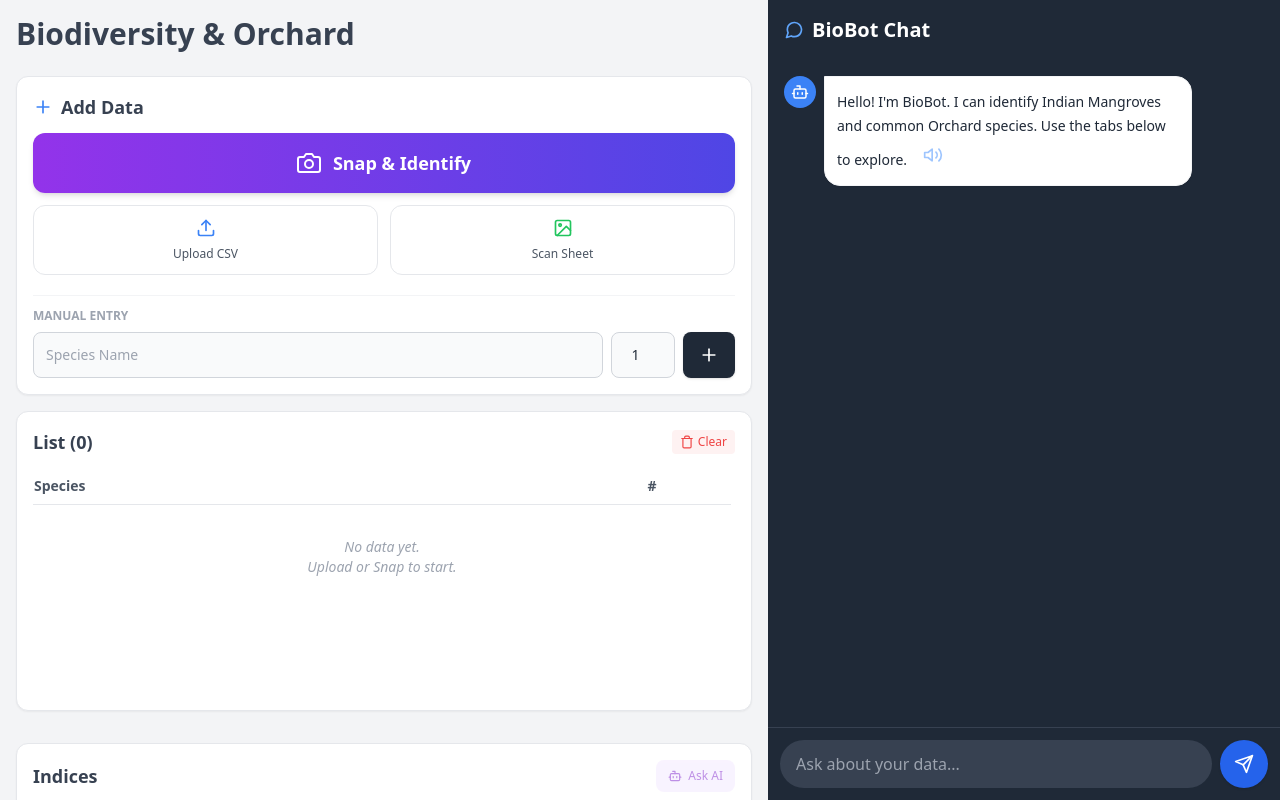
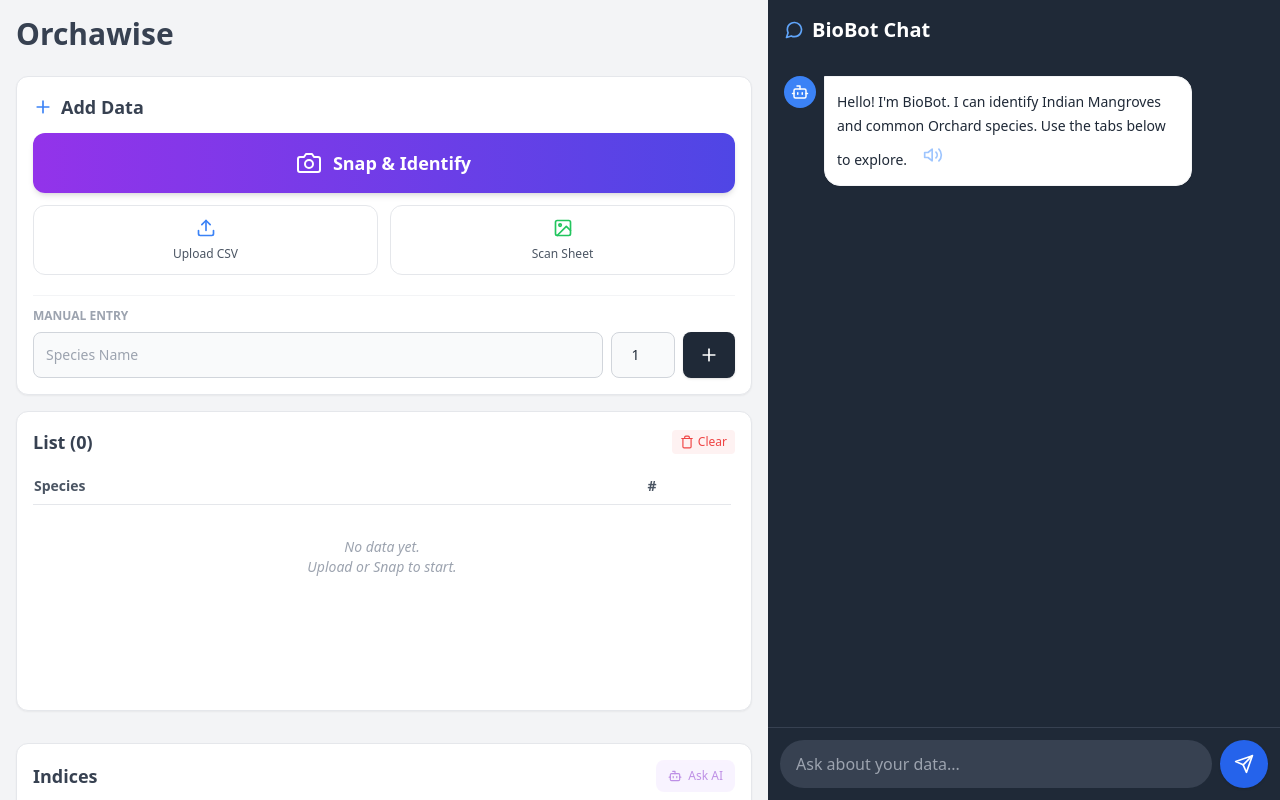
Before and after one commit to vishnusreejith/Orchad-identifier, a plain HTML site: page index.html in a window 1280 px wide. Drawn offline with nearby package versions, Linux system fonts and the light colour scheme.

Commit message:
Update index.html

```diff
--- a/index.html
+++ b/index.html
@@ -133,7 +133,7 @@
 
             <!-- VIEW 1: DATA (Inputs & List) -->
             <div id="view-data" class="mobile-view w-full p-4 flex flex-col gap-4 overflow-y-auto h-full md:h-auto md:overflow-visible">
-                <h1 class="text-2xl md:text-3xl font-bold text-gray-700 md:mb-2">Biodiversity & Orchard</h1>
+                <h1 class="text-2xl md:text-3xl font-bold text-gray-700 md:mb-2">Orchawise</h1>
 
                 <!-- Input Section -->
                 <div class="bg-white p-4 rounded-xl shadow-sm border border-gray-200">
```
